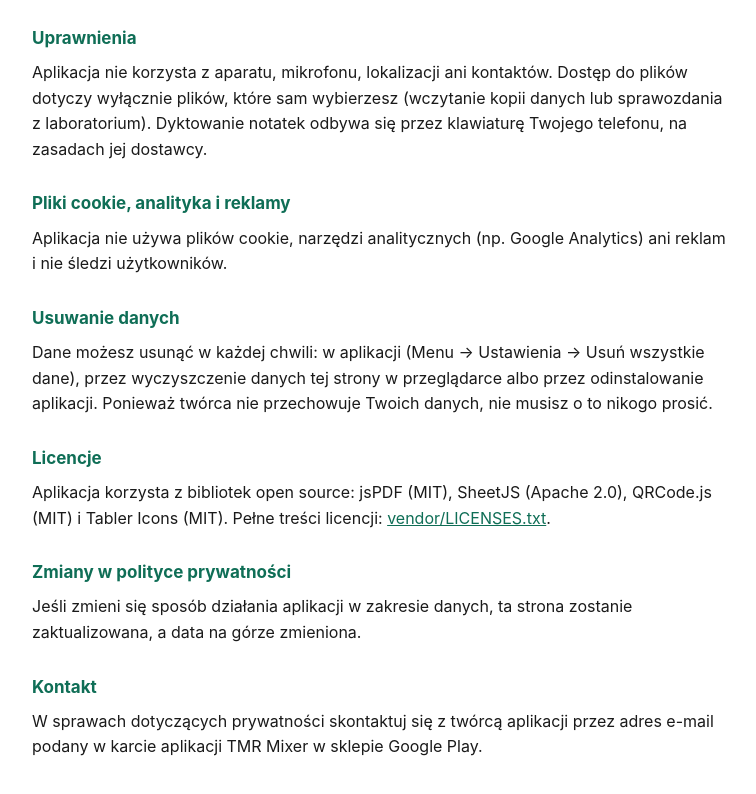
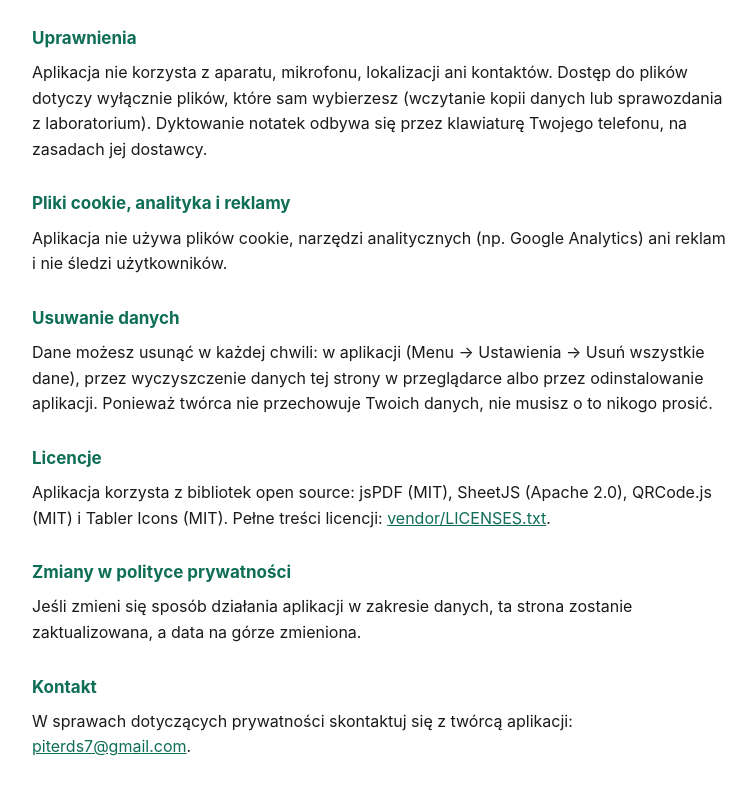
Before and after one commit to piterds7-blip/TMR-MIXER, a plain HTML site: page privacy.html in a window 1280 px wide. Shown: the part 1550-2344 px from the top of the page, without its empty margins (258-1014 px from the left). Drawn offline with Linux system fonts and the light colour scheme.

Commit message:
Dodano adres kontaktowy w polityce prywatności
Co-Authored-By: Claude Sonnet 5.5 <noreply@anthropic.com>
Claude-Session: https://claude.ai/code/session_01PqJ3gjMPnCeCwFeSwfaX3C

```diff
--- a/privacy.html
+++ b/privacy.html
@@ -74,7 +74,7 @@
 <p>Jeśli zmieni się sposób działania aplikacji w zakresie danych, ta strona zostanie zaktualizowana, a data na górze zmieniona.</p>
 
 <h2>Kontakt</h2>
-<p>W sprawach dotyczących prywatności skontaktuj się z twórcą aplikacji przez adres e-mail podany w karcie aplikacji TMR Mixer w sklepie Google Play.</p>
+<p>W sprawach dotyczących prywatności skontaktuj się z twórcą aplikacji: <a href="mailto:piterds7@gmail.com">piterds7@gmail.com</a>.</p>
 
 </body>
 </html>
```
